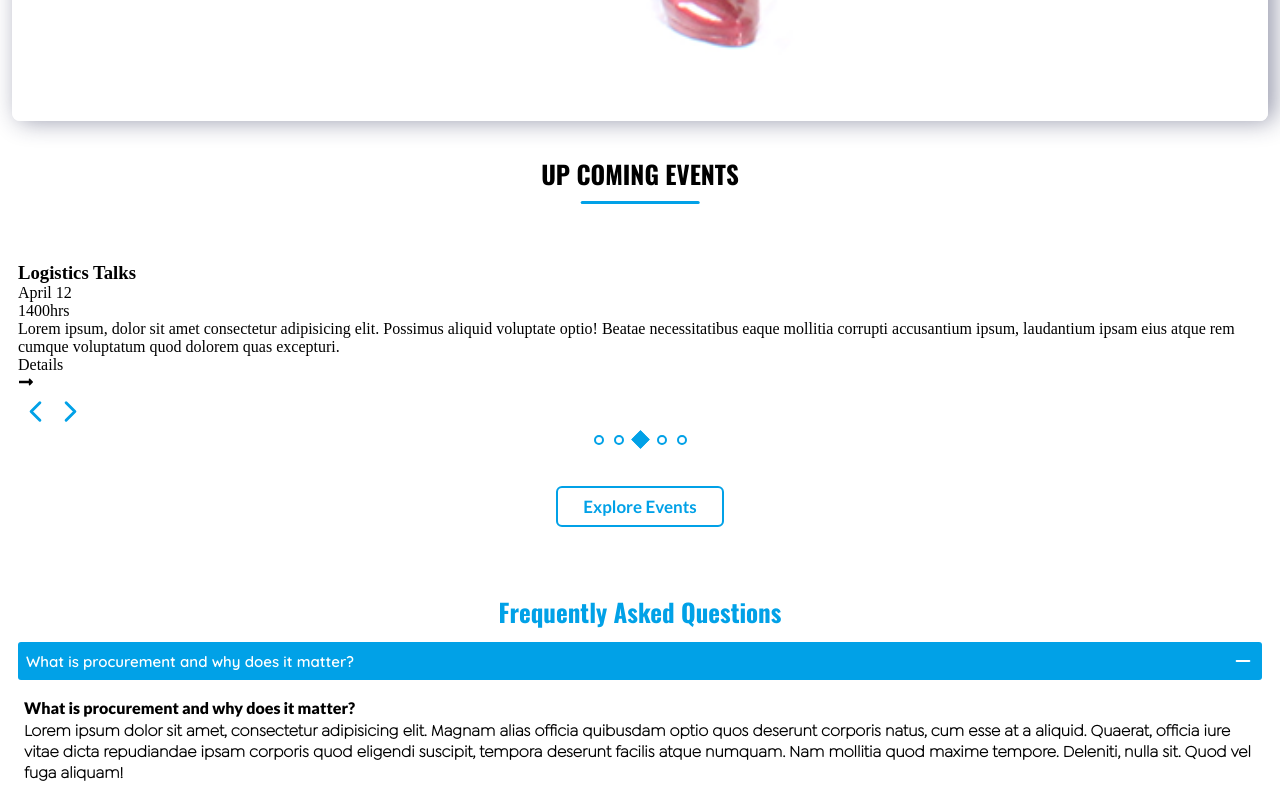
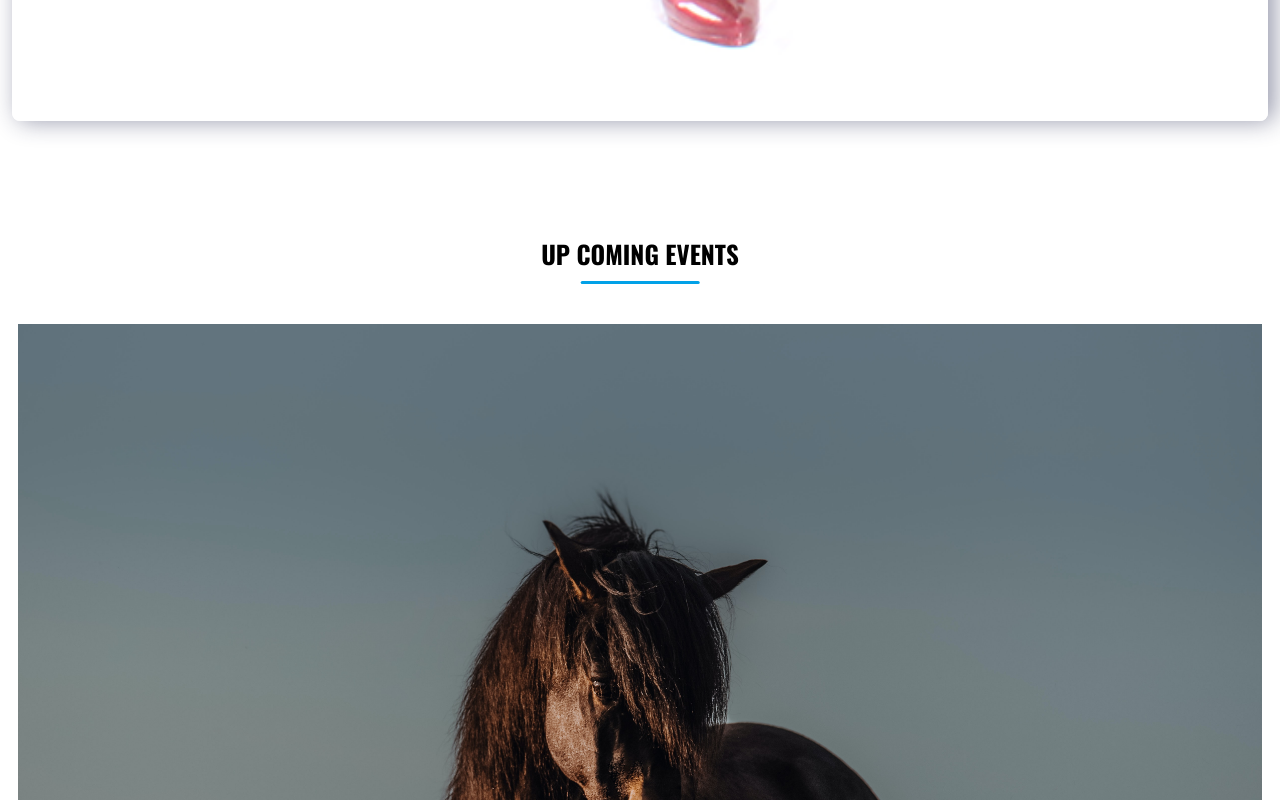
Before and after one commit to DrRichadams/gpslc, a React (Create React App) app: page / in a window 1280 px wide. Shown: the part 2780-3580 px from the top of the page. Built offline with nearby package versions, Linux system fonts and the light colour scheme; a web font is replaced by a local one.

Commit message:
snapshot2

```diff
--- a/src/components/features/UpcomingEvents.js
+++ b/src/components/features/UpcomingEvents.js
@@ -3,9 +3,16 @@ import {FaLongArrowAltRight} from "react-icons/fa"
 import {FiChevronLeft, FiChevronRight} from "react-icons/fi"
 
 const UpcomingEvents = () => {
+    const [ events ] = useState([
+        1,2,3,4,5
+    ])
     const [ currentEvent, setCurrentEvent ] = useState(3)
     const eventCounterTrigger = (counter) => {
         setCurrentEvent(counter);
+    }
+    const changeEvent = (direction) => {
+        if(direction === "left") if(currentEvent !== 1) setCurrentEvent(currentEvent - 1)
+        if(direction === "right") if(currentEvent !== events.length) setCurrentEvent(currentEvent + 1)
     }
     return(
         <div className="upcoming_events_container">
@@ -13,8 +20,8 @@ const UpcomingEvents = () => {
             <div className="up_events_boxes">
                <div className="up_event_box">
                 <div className="up_event">
-                        <img src="" alt="" />
-                        <h3>Logistics Talks</h3>
+                        <img src={process.env.PUBLIC_URL + `events/event1.jpg`} alt="" />
+                        <h3 className="const_title_color">Logistics Talks</h3>
                         <div className="event_date_time">
                             <p className="edt_date">April 12</p>
                             <p className="edt_time">1400hrs</p>
@@ -27,8 +34,8 @@ const UpcomingEvents = () => {
                     </div>
                 <div className="up_event_box_controls">
                     <div className="top_event_controls">
-                        <FiChevronLeft size={35} className="event_control_btn" />
-                        <FiChevronRight size={35} className="event_control_btn" />
+                        <FiChevronLeft onClick={() => changeEvent("left")} size={35} className="event_control_btn" />
+                        <FiChevronRight onClick={() => changeEvent("right")} size={35} className="event_control_btn" />
                     </div>
                     <div className="bottom_event_controls">
                         {
--- a/src/styles/upcoming_events.css
+++ b/src/styles/upcoming_events.css
@@ -1,6 +1,7 @@
 .upcoming_events_container {
     /* background-color: red; */
     padding: 18px;
+    margin-top: 80px;
 }
 
 .upcoming_events_container {
@@ -58,6 +59,9 @@
     align-items: center;
     justify-content: center;
     gap: 10px;
+    /* background-color: red; */
+    /* padding: 20px 0; */
+    height: 60px;
 }
 
 .event_counter {
@@ -70,7 +74,7 @@
     height: 13px;
     background-color: rgb(1, 161, 231);
     transform: rotateZ(45deg);
-    border-radius: 0;
+    border-radius: 2px;
 }
 
 .up_event_dot {
@@ -80,6 +84,25 @@
     border-radius: 50%;
 }
 
+.top_event_controls {
+    /* background-color: red; */
+    width: 300px;
+    margin: 0 auto;
+    display: flex;
+    justify-content: space-between;
+    align-items: center;
+}
+
 .event_control_btn {
     color: rgb(1, 161, 231);
 }
+
+.up_event img {
+    width: 100%;
+}
+
+.up_event h3 {
+    font-family: Lato, sans-serif;
+    font-weight: 900;
+    margin: 20px 0 4px 0;
+}
```
Also changed, not shown: public/events/event1.jpg (added).
